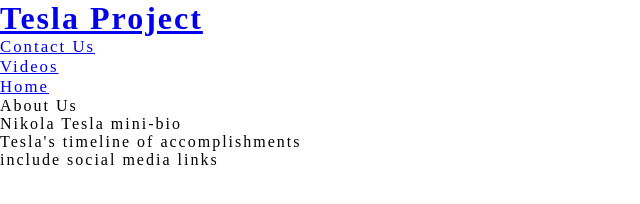
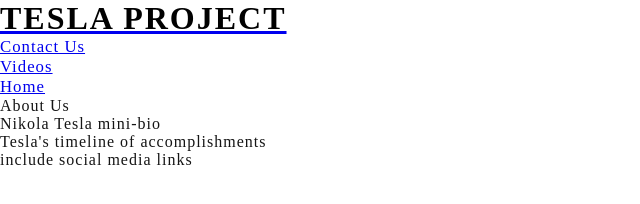
Before and after one commit to silberner-schnee/Project1-Nikola-Tesla, a plain HTML site: page index.html in a window 1280 px wide. Shown: the whole page, without its empty margins (0-640 px from the left). Drawn offline with Linux system fonts and the light colour scheme; a web font is replaced by a local one.

Commit message:
add style for headings, navigation, logo, and body

```diff
--- a/assets/css/style.css
+++ b/assets/css/style.css
@@ -1,7 +1,7 @@
 /* font imported from adobe fonts */
 @import url("https://use.typekit.net/djv5dul.css");
 
-/* set box-model measurements to 0 */
+/* set padding, margins, and borders to 0 */
 *{
     margin: 0;
     padding: 0;
@@ -12,10 +12,11 @@ body {
     font-family: adobe-garamond-pro, serif;
     font-weight 400;
     font-style: normal;
-    letter-spacing: 2px;
+    letter-spacing: 1px;
+    color: #151515;
 }
 
-*/ headings & logo */
+/* logo & navigation menu */
 
 #logo {
     float: left
@@ -23,7 +24,18 @@ body {
 }
 
 #nav-menu {
-    letter-spacing: 2px;
+    letter-spacing: 1px;
     text-decoration: none;
     font-size: 105%;
 }
+
+/* headers */
+
+h1, h2 {
+    font-family: cormorant-garamond, serif;
+    letter-spacing: 2px;
+    text-transform: uppercase;
+    font-weight: 600;
+    font-style: normal;
+    color: #010101;
+}
```
